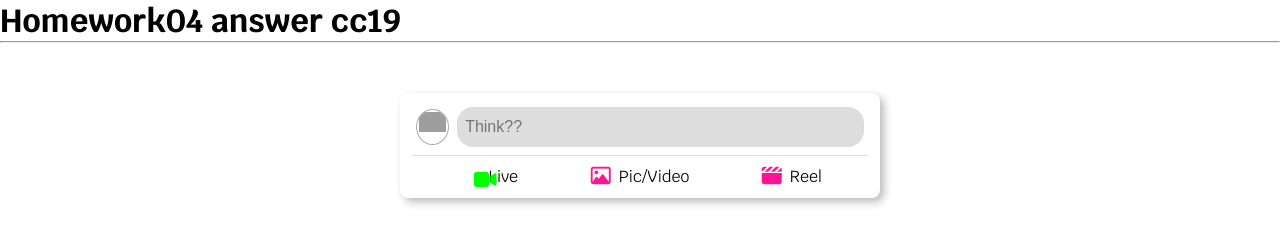
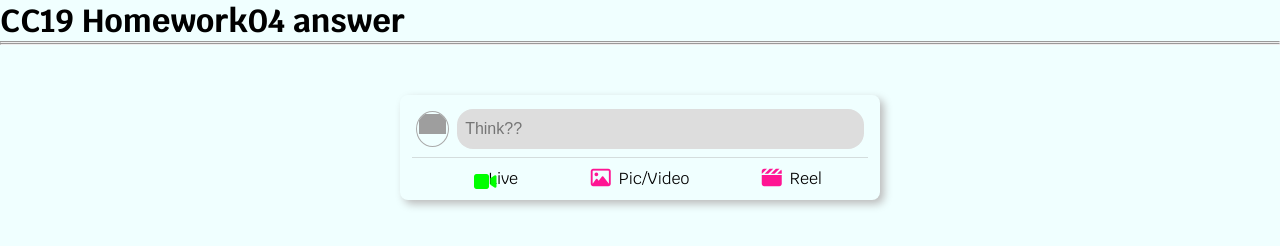
Before and after one commit to Chakritst/cc19-homework4ans, a plain HTML site: page index.html in a window 1280 px wide. Drawn offline with Linux system fonts and the light colour scheme; grey boxes are pictures that could not be loaded.

Commit message:
delete comments

```diff
--- a/index.html
+++ b/index.html
@@ -8,7 +8,8 @@
     <link rel="stylesheet" href="./styles.css">
 </head>
 <body>
-    <h1> Homework04 answer cc19</h1>
+    <h1>CC19 Homework04 answer</h1>
+    <hr>
     <hr>
     <div class="post">
         <div class="row1">
--- a/styles.css
+++ b/styles.css
@@ -8,6 +8,7 @@
 
 body{
     font-family: "krub", serif;
+    background-color: azure;
 }
 
 .post{
@@ -19,7 +20,7 @@ body{
 }
 
 .row1{
-    /* background-color: burlywood; */
+
     height: 32px;
     display: flex;
     padding: 28px 4px;
@@ -52,7 +53,7 @@ body{
 }
 
 .row2{
-    /* background-color: antiquewhite; */
+
     margin-top: 4px;
     height: 32px;
     display: flex;
```
